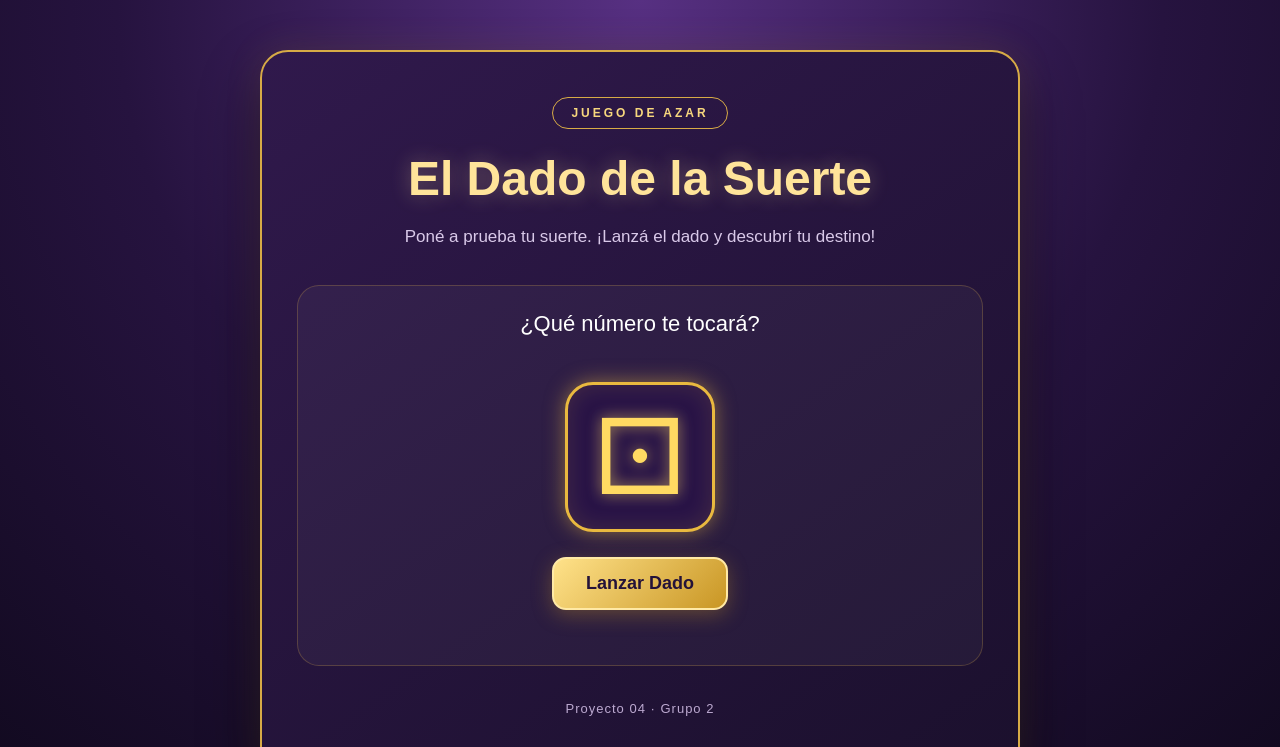
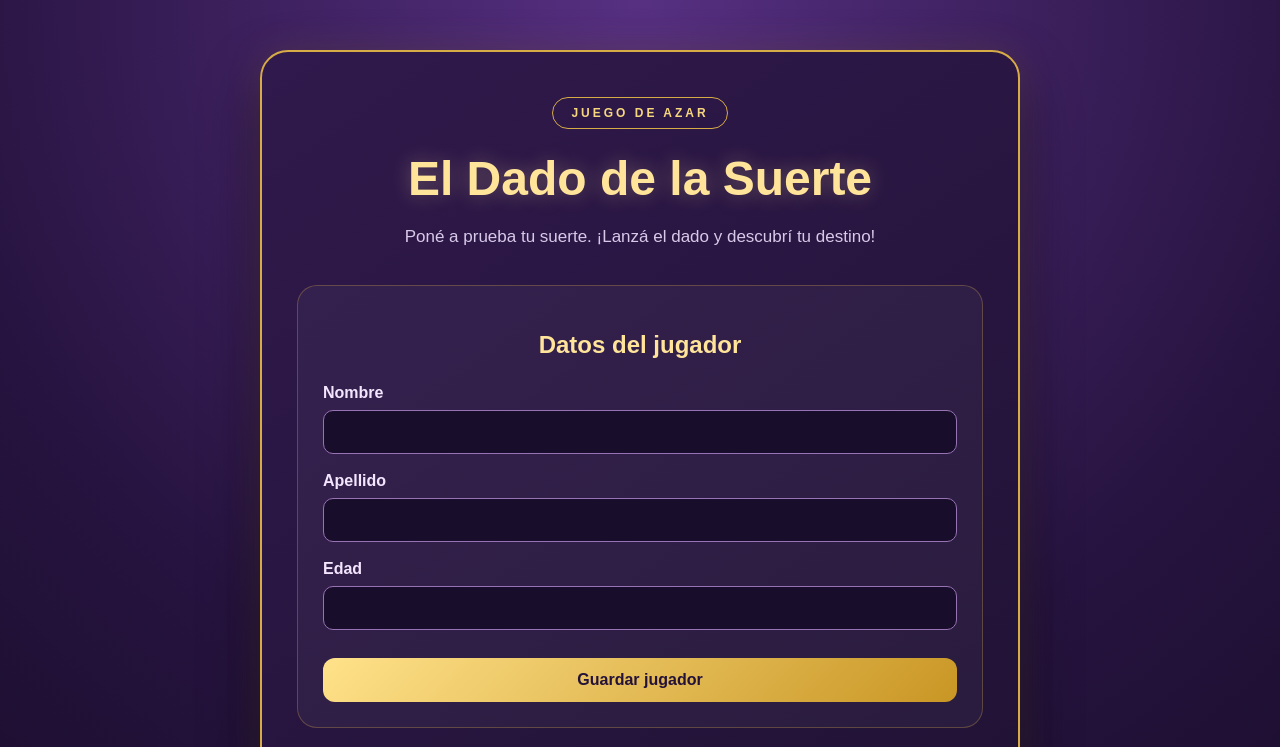
Before and after one commit to Andycap98/fdpwProyecto04Grupo2, a React (Vite) app: page / in a window 1280 px wide. Shown: the top 747 px of the page. Built offline with nearby package versions, Linux system fonts and the light colour scheme.

Commit message:
Agregue estilos  css al formulario

```diff
--- a/src/App.jsx
+++ b/src/App.jsx
@@ -1,8 +1,17 @@
 
+import { useState } from "react";
 import "./App.css";
+
 import Dado from "./components/Dado.jsx";
+import FormularioJugador from "./components/FormularioJugador.jsx";
 
 function App() {
+  const [jugador, setJugador] = useState(null);
+
+  const guardarJugador = (datos) => {
+    setJugador(datos);
+  };
+
   return (
     <main className="pagina-juego">
       <div className="tarjeta-juego">
@@ -20,11 +29,27 @@ function App() {
           </p>
         </header>
 
+        <section className="seccion-jugador">
+          <h2>Datos del jugador</h2>
+
+          <FormularioJugador
+            onGuardarJugador={guardarJugador}
+          />
+        </section>
+
         <section className="seccion-dado">
           <h2>¿Qué número te tocará?</h2>
-
           <Dado />
         </section>
+
+        {jugador && (
+          <section className="datos-jugador">
+            <h2>Jugador registrado</h2>
+            <p>Nombre: {jugador.nombre}</p>
+            <p>Apellido: {jugador.apellido}</p>
+            <p>Edad: {jugador.edad}</p>
+          </section>
+        )}
 
         <footer className="pie-juego">
           <p>Proyecto 04 · Grupo 2</p>
--- a/src/components/FormularioJugador.css
+++ b/src/components/FormularioJugador.css
@@ -0,0 +1,87 @@
+
+.seccion-jugador {
+  margin-bottom: 30px;
+  padding: 25px;
+
+  background: rgba(255, 255, 255, 0.04);
+  border: 1px solid rgba(215, 171, 70, 0.3);
+  border-radius: 20px;
+}
+
+.seccion-jugador h2 {
+  color: #ffe49a;
+  margin-bottom: 25px;
+}
+
+.seccion-jugador form {
+  display: flex;
+  flex-direction: column;
+  gap: 18px;
+}
+
+.campo-formulario {
+  display: flex;
+  flex-direction: column;
+  gap: 8px;
+  text-align: left;
+}
+
+.campo-formulario label {
+  color: #f4e5ff;
+  font-weight: bold;
+}
+
+.campo-formulario input {
+  width: 100%;
+  padding: 12px 15px;
+
+  background: #180d2a;
+  color: #ffffff;
+
+  border: 1px solid #9772b4;
+  border-radius: 10px;
+
+  font-size: 16px;
+}
+
+.campo-formulario input:focus {
+  outline: none;
+  border-color: #f5d77b;
+  box-shadow: 0 0 10px rgba(245, 215, 123, 0.25);
+}
+
+.error-campo {
+  color: #ff9292;
+  font-size: 13px;
+}
+
+.seccion-jugador button {
+  padding: 13px 20px;
+  margin-top: 10px;
+
+  background: linear-gradient(135deg, #ffe28a, #c99624);
+  color: #241239;
+
+  border: none;
+  border-radius: 12px;
+
+  font-size: 16px;
+  font-weight: bold;
+  cursor: pointer;
+}
+
+.seccion-jugador button:hover {
+  filter: brightness(1.1);
+}
+
+.datos-jugador {
+  margin-top: 25px;
+  padding: 20px;
+  border: 1px solid #d7ab46;
+  border-radius: 16px;
+  color: #ffffff;
+}
+
+.datos-jugador h2 {
+  color: #ffe49a;
+}
```
